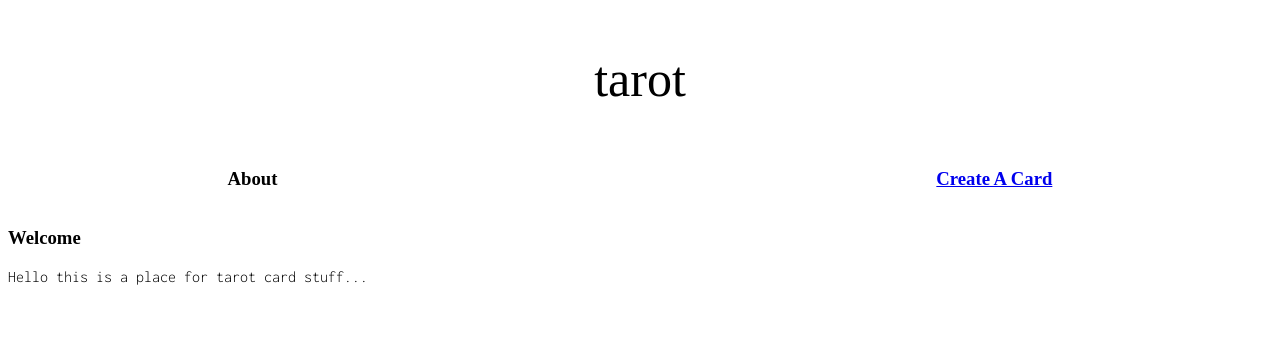
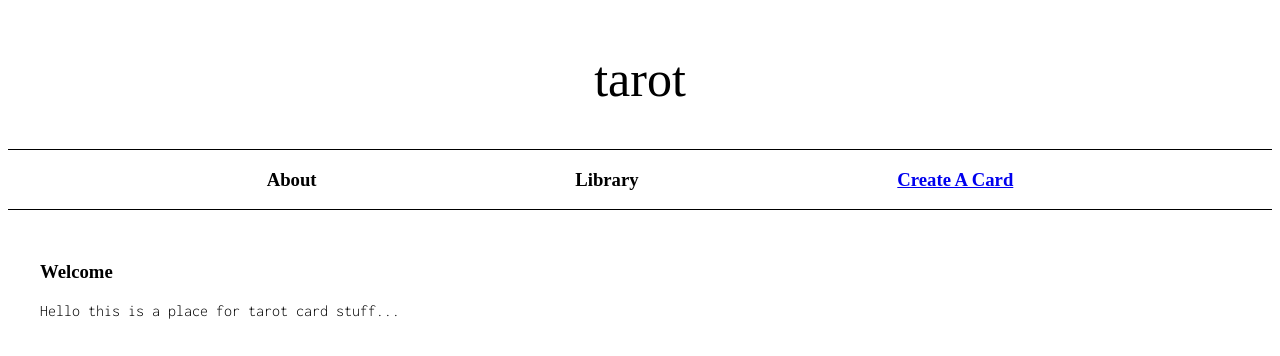
Before and after one commit to dakotadruley/tarot_frontend, a React app: page / in a window 1280 px wide. Shown: the top 356 px of the page. Built offline with nearby package versions, Linux system fonts and the light colour scheme; a web font is replaced by a local one.

Commit message:
added some basic styling to help with app vision

```diff
--- a/src/components/Home/Home.css
+++ b/src/components/Home/Home.css
@@ -15,7 +15,8 @@ section {
 nav {
     display: flex;
     justify-content: space-evenly;
-
+    border-top: black 1px solid;
+    border-bottom: black 1px solid;
 }
 
 h3 {
@@ -26,6 +27,9 @@ p {
     font-family: 'Inconsolata', monospace;
 }
 
+aside {
+    margin: 2em;
+}
 .Home {
 
 }
--- a/src/components/Home/Home.jsx
+++ b/src/components/Home/Home.jsx
@@ -11,8 +11,7 @@ const Home = () => {
 
             <nav>
                 <h3>About</h3>
-                <h3></h3>
-                <h3></h3>
+                <h3>Library</h3>
                 <h3><Link to='/createCard'>Create A Card</Link></h3>
             </nav>
 
```
